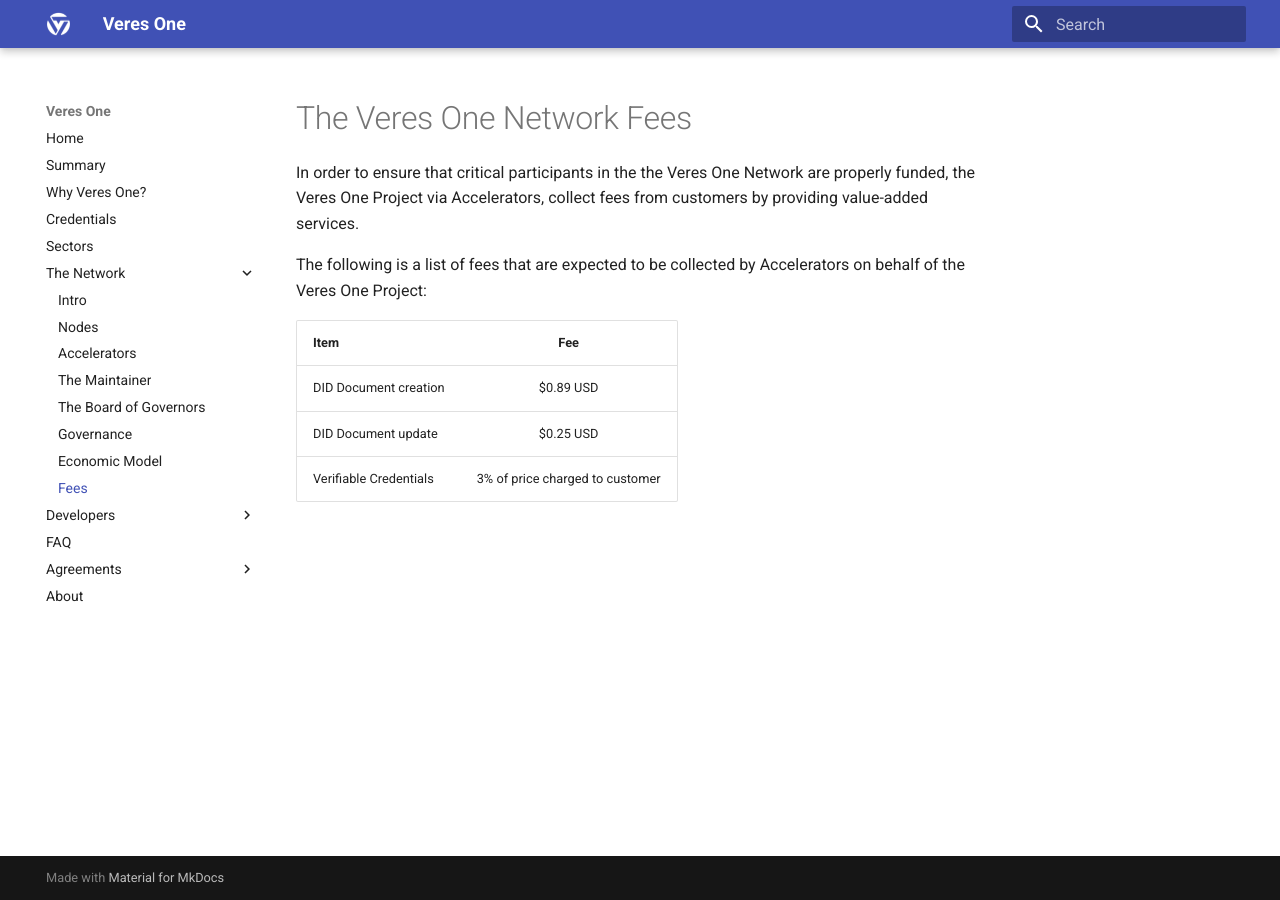
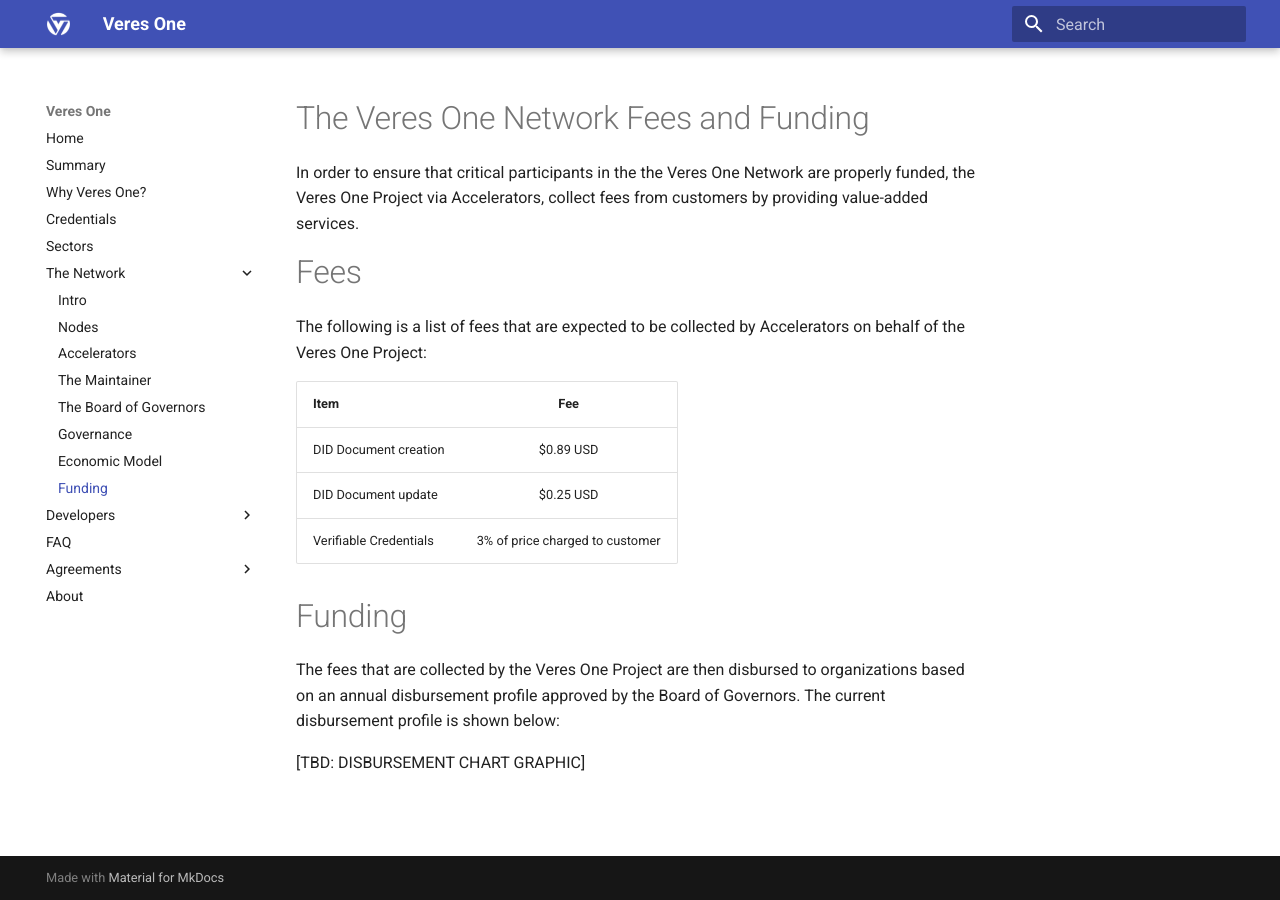
Before and after one commit to veres-one/docs.veres.one, an MkDocs documentation site: the page built from docs/network/funding.md, in a window 1280 px wide. Built offline with MkDocs 1.6.1 and Material for MkDocs 9.7.7, drawn with Linux system fonts in a browser that asks for light colours; old or Windows-style settings are respelled for this version of MkDocs.

Commit message:
Move Fees to Funding, update links.

```diff
--- a/docs/network/fees.md
+++ b/docs/network/funding.md
@@ -1,8 +1,10 @@
-# The Veres One Network Fees
+# The Veres One Network Fees and Funding
 
 In order to ensure that critical participants in the the Veres One Network
 are properly funded, the Veres One Project via Accelerators, collect fees
 from customers by providing value-added services.
+
+# Fees
 
 The following is a list of fees that are expected to be collected by
 Accelerators on behalf of the Veres One Project:
@@ -12,3 +14,11 @@ Accelerators on behalf of the Veres One Project:
 | DID Document creation | $0.89 USD |
 | DID Document update | $0.25 USD |
 | Verifiable Credentials | 3% of price charged to customer |
+
+# Funding
+
+The fees that are collected by the Veres One Project are then disbursed to
+organizations based on an annual disbursement profile approved by the
+Board of Governors. The current disbursement profile is shown below:
+
+[TBD: DISBURSEMENT CHART GRAPHIC]
--- a/mkdocs.yml
+++ b/mkdocs.yml
@@ -21,7 +21,7 @@ pages:
         - 'The Board of Governors': 'network/governors.md'
         - 'Governance': 'network/governance.md'
         - 'Economic Model': 'network/economics.md'
-        - 'Fees': 'network/fees.md'
+        - 'Funding': 'network/funding.md'
     - 'Developers':
         - 'Intro': 'developers/index.md'
         - 'Quickstart': 'developers/quickstart.md'
```
Also changed, not shown: docs/network/economics.md (+1 -1 lines).
